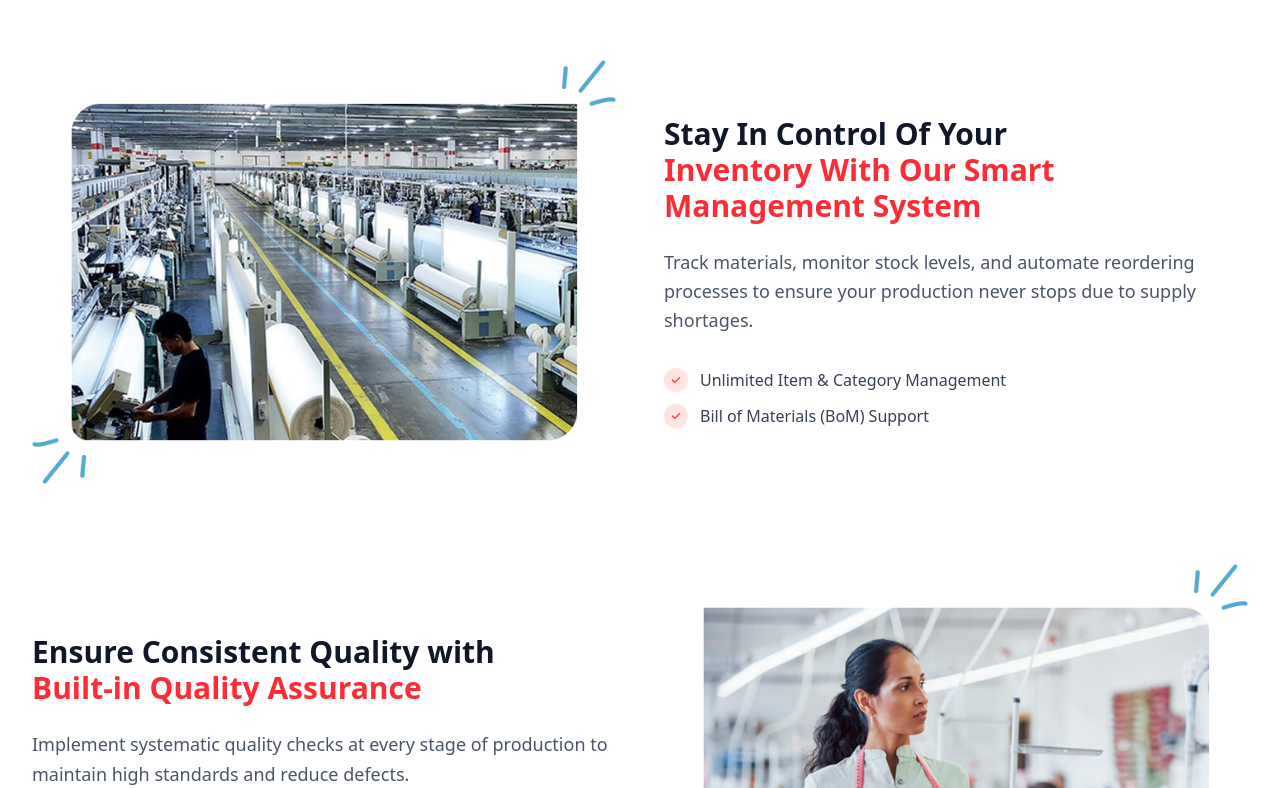
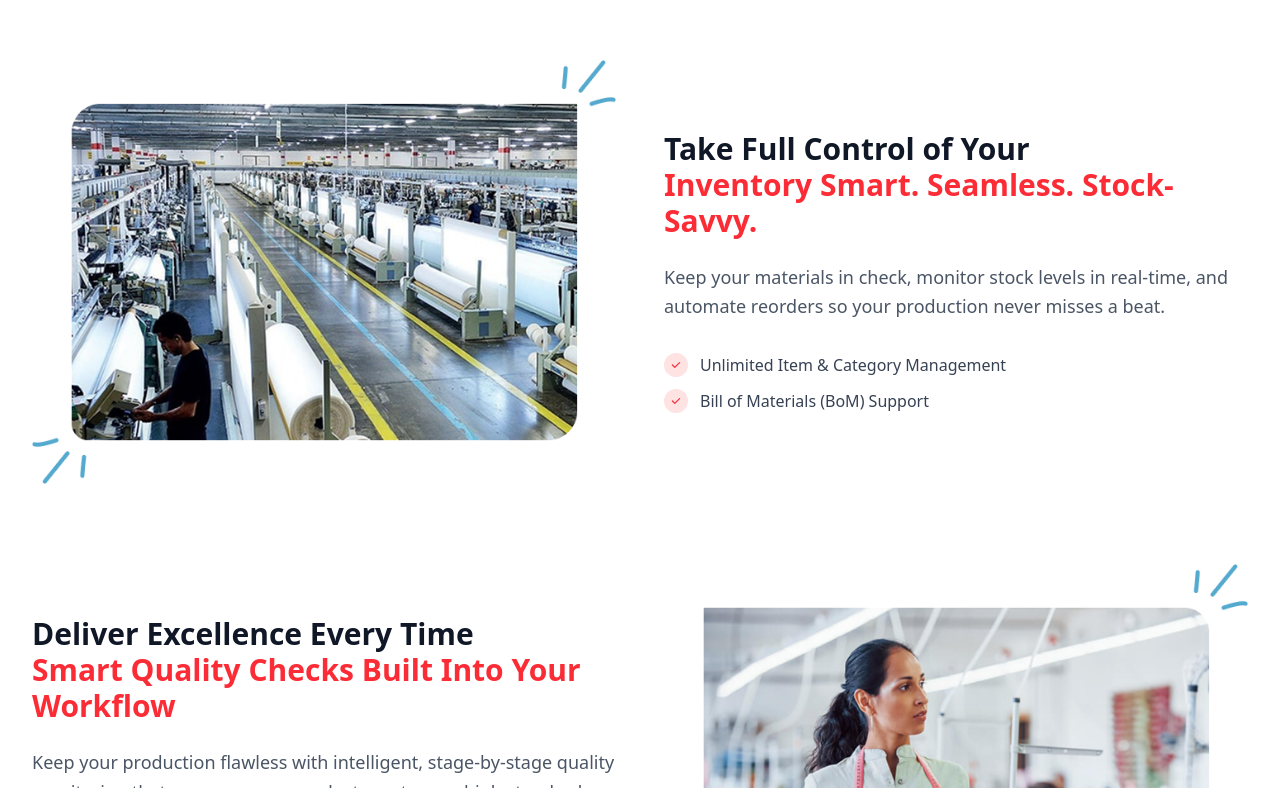
Before and after one commit to chamithsandeepa/Flowsuite-web, a React (Vite) app: page / in a window 1280 px wide. Shown: the part 2712-3500 px from the top of the page. Built offline with nearby package versions, Linux system fonts and the light colour scheme.

Commit message:
Refactor KeyFeaturesSection titles and descriptions for improved clarity and engagement

```diff
--- a/src/components/KeyFeaturesSection.tsx
+++ b/src/components/KeyFeaturesSection.tsx
@@ -4,10 +4,10 @@ const KeyFeaturesSection = () => {
   const features = [
     {
       id: "inventory",
-      title: "Stay In Control Of Your",
-      titleHighlight: "Inventory With Our Smart Management System",
+      title: "Take Full Control of Your",
+      titleHighlight: "Inventory Smart. Seamless. Stock-Savvy.",
       description:
-        "Track materials, monitor stock levels, and automate reordering processes to ensure your production never stops due to supply shortages.",
+        "Keep your materials in check, monitor stock levels in real-time, and automate reorders so your production never misses a beat.",
       image: "/images/workflow-image.png",
       imageAlt: "Inventory Management System",
       imageFirst: true,
@@ -18,10 +18,10 @@ const KeyFeaturesSection = () => {
     },
     {
       id: "quality",
-      title: "Ensure Consistent Quality with",
-      titleHighlight: "Built-in Quality Assurance",
+      title: "Deliver Excellence Every Time",
+      titleHighlight: "Smart Quality Checks Built Into Your Workflow",
       description:
-        "Implement systematic quality checks at every stage of production to maintain high standards and reduce defects.",
+        "Keep your production flawless with intelligent, stage-by-stage quality monitoring that ensures every product meets your high standards.",
       image: "/images/quality-ensure.png",
       imageAlt: "Quality Assurance System",
       imageFirst: false,
```
